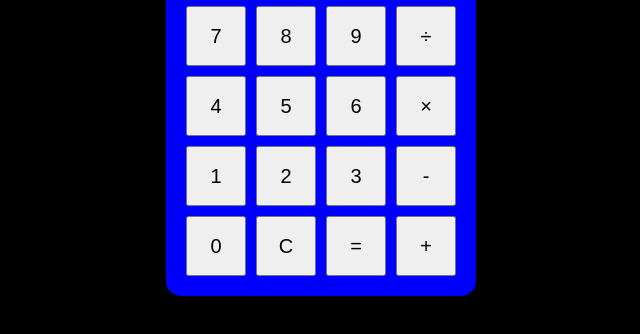
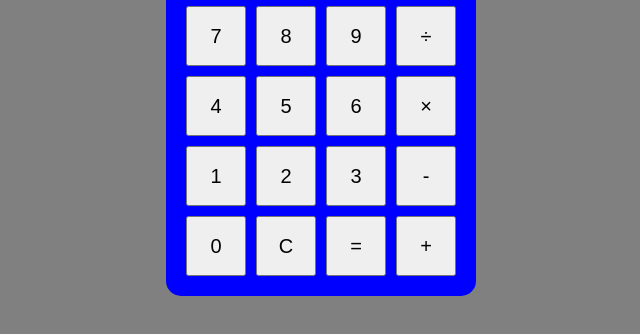
Before and after one commit to IsmaelOficial-03/calculadora, a plain HTML site: page index.html in a window 1280 px wide. Shown: the whole page, without its empty margins (319-959 px from the left). Drawn offline with Linux system fonts and the light colour scheme.

Commit message:
Update style.css

```diff
--- a/style.css
+++ b/style.css
@@ -1,5 +1,5 @@
 body {
-    background: black;
+    background: grey;
     color: green;
     display: flex;
     justify-content: center;
```
